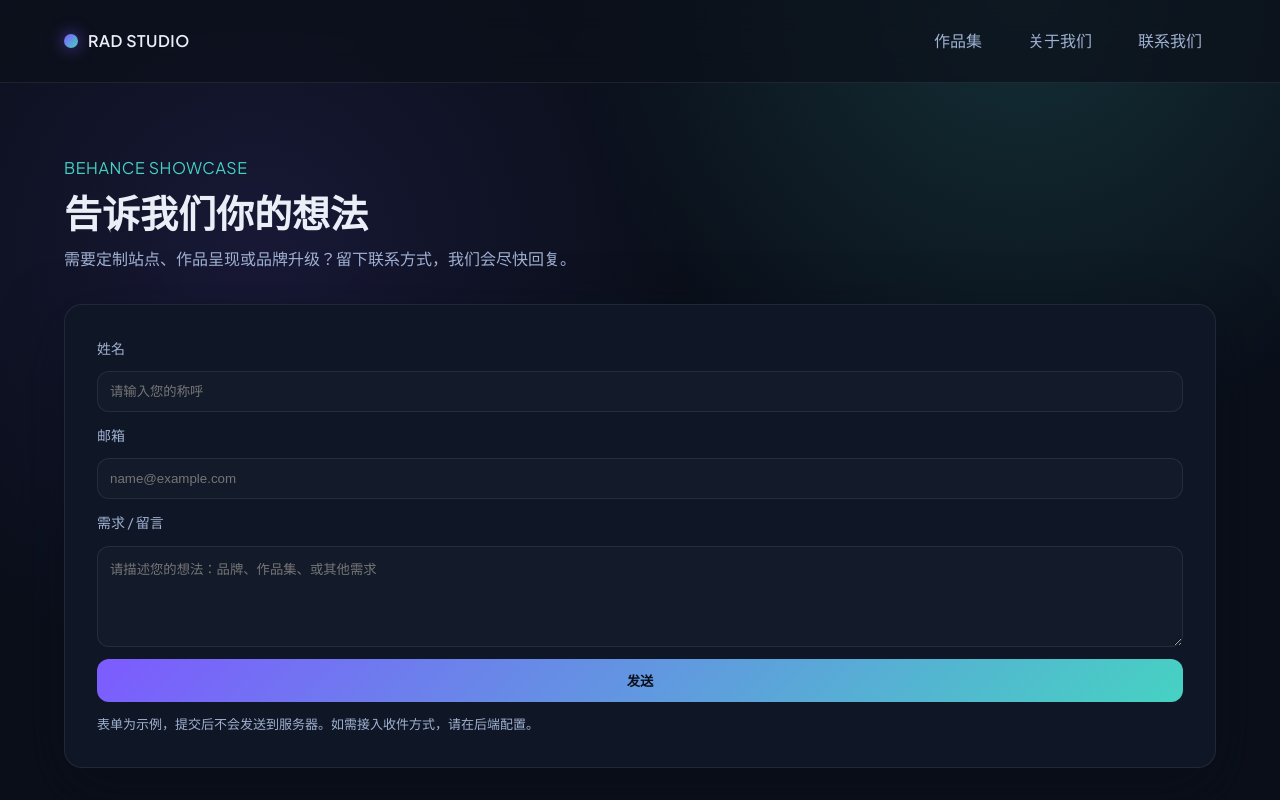
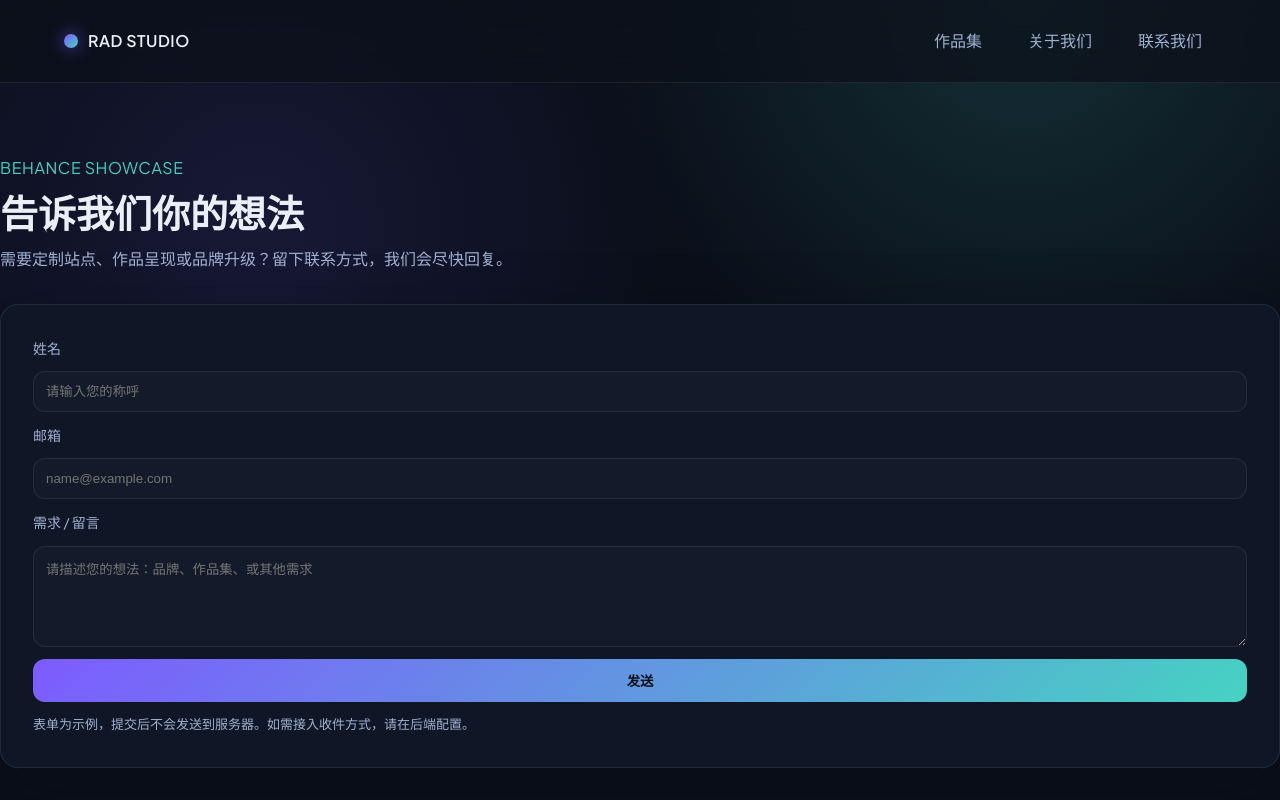
Before and after one commit to kailous/RAD-behance, a Next.js app: page /contact in a window 1280 px wide. Shown: the top 800 px of the page. Built offline with nearby package versions, Linux system fonts and the light colour scheme; no server answers.

Commit message:
插入视频

```diff
--- a/components/Hero.js
+++ b/components/Hero.js
@@ -10,7 +10,6 @@ export default function Hero({ strings }) {
               allow="autoplay; fullscreen; picture-in-picture; clipboard-write; encrypted-media; web-share"
               referrerPolicy="strict-origin-when-cross-origin"
               allowFullScreen
-              title="RAD"
             />
     </section>
   );
--- a/styles/PortfolioGrid.module.css
+++ b/styles/PortfolioGrid.module.css
@@ -2,6 +2,9 @@
   margin-top: 40px;
   display: grid;
   gap: 18px;
+  max-width: 1200px;
+  margin: 0 auto;
+  padding: 0 24px;
 }
 
 .header {
--- a/styles/globals.css
+++ b/styles/globals.css
@@ -30,9 +30,9 @@ a { color: inherit; text-decoration: none; }
 
 main {
   width: 100%;
-  max-width: 1200px;
+  /* max-width: 1200px; */
   margin: 0 auto;
-  padding: 0 24px 120px;
+  /* padding: 0 24px 120px; */
 }
 
 .page-error {
```
